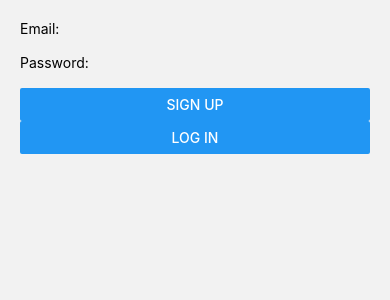
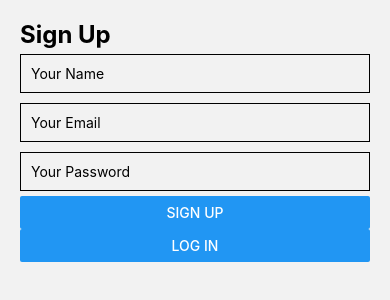
Before and after one commit to ben-andrew/PantryPal, a React Native app: screen /Signup in a window 390 px wide. Shown: the top 300 px of the page. Built offline with nearby package versions, Linux system fonts and the light colour scheme.

Commit message:
Create SignUp Screen

```diff
--- a/App.js
+++ b/App.js
@@ -3,6 +3,7 @@ import { NavigationContainer } from '@react-navigation/native';
 import { createStackNavigator } from '@react-navigation/stack';
 import PantryScreen from './screens/PantryScreen';
 import LoginScreen from './screens/LoginScreen';
+import Signup from './screens/SignupScreen';
 import supabase from './src/supabase';
 
 const Stack = createStackNavigator();
@@ -34,7 +35,8 @@ w
         {session ? (
           <Stack.Screen name="Pantry" component={PantryScreen} />
             ) : (
-          <Stack.Screen name="Login" component={LoginScreen} options={{ headerShown: false }} />
+          <Stack.Screen name="Login" component={LoginScreen} options={{ headerShown: false }} />,
+          <Stack.Screen name="Signup" component={Signup} options={{ headerShown: false }} />
         )}
       </Stack.Navigator>
     </NavigationContainer>
--- /dev/null
+++ b/screens/SignupScreen.js
@@ -0,0 +1,86 @@
+import { useState } from 'react';
+import { View, Text, TextInput, Button, Alert } from 'react-native';
+import supabase from '../src/supabase'
+import { SafeAreaView } from 'react-native-safe-area-context';
+
+const Signup = ({ navigation }) => {
+  const [form, setForm] = useState({
+    name: '',
+    email: '',
+    password: '',
+  });
+
+  // Function to handle sign-up
+  const handleSignup = async () => {
+    const { data, error } = await supabase.auth.signUp({
+      email: form.email,
+      password: form.password,
+    });
+
+    if (error) {
+      Alert.alert('Error', error.message);
+      return;
+    }
+
+    if (data.user) {
+      // Insert user into 'users' table in Supabase
+      const { error: dbError } = await supabase.from('users').insert([
+        {
+          id: data.user.id, // Use the same UUID from authentication
+          name: form.name,
+          email: form.email,
+        },
+      ]);
+
+      if (dbError) {
+        Alert.alert('Database Error', dbError.message);
+      } else {
+        Alert.alert('Success', 'User signed up!');
+        navigation.navigate('Login'); // Navigate to login screen
+      }
+    }
+  };
+
+  return (
+    <SafeAreaView style={{ padding: 20 }}>
+      <Text style={{ fontSize: 24, fontWeight: 'bold' }}>Sign Up</Text>
+
+      <TextInput
+        placeholder="Your Name"
+        value={form.name}
+        onChangeText={(e) => setForm({ ...form, name: e })}
+        style={{ borderWidth: 1, padding: 10, marginVertical: 5 }}
+      />
+
+      <TextInput
+        placeholder="Your Email"
+        value={form.email}
+        onChangeText={(e) => setForm({ ...form, email: e })}
+        keyboardType="email-address"
+        style={{ borderWidth: 1, padding: 10, marginVertical: 5 }}
+      />
+
+      <TextInput
+        placeholder="Your Password"
+        value={form.password}
+        onChangeText={(e) => setForm({ ...form, password: e })}
+        secureTextEntry
+        style={{ borderWidth: 1, padding: 10, marginVertical: 5 }}
+      />
+
+      <Button title="Sign Up" onPress={() =>
+      {
+        handleSignup;
+        navigation.navigate('Login');
+      }} />
+
+      <Button title="Log In" onPress={() =>
+      {
+
+        navigation.navigate('Login');
+      }} />
+    </SafeAreaView>
+  );
+};
+
+export default Signup;
```
